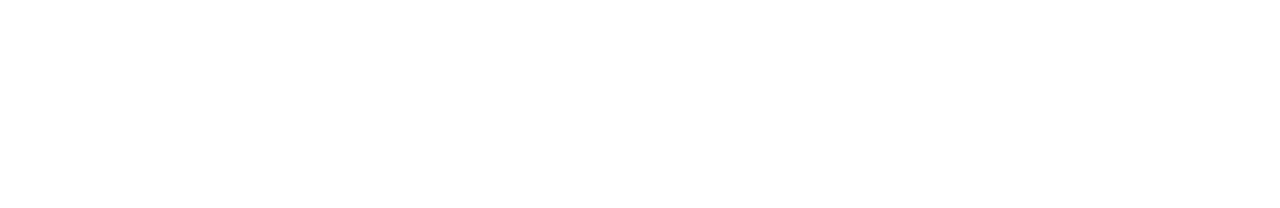
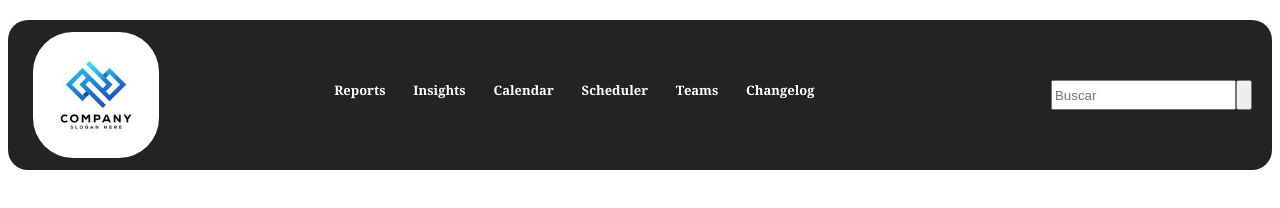
Before and after one commit to diegomutis98/parcial_2, a plain HTML site: page index.html in a window 1280 px wide. Drawn offline with Linux system fonts and the light colour scheme.

Commit message:
mejorando la pagina

```diff
--- a/index.html
+++ b/index.html
@@ -2,11 +2,31 @@
 <html lang="en">
 <head>
     <meta charset="UTF-8">
-    <meta name="viewport" content="width=device-width, initial-scale=1.0">
+    <meta name="Diego Andrés Mutis Muñoz" content="width=device-width, initial-scale=1.0">
     <link rel="stylesheet" type="text/css" href="styles.css">
-    <title>Document</title>
+    <title>Examen_2</title>
 </head>
 <body>
+    <header>
+        <div class="logo">
+            <img src="logo.jpg" alt="Logo compañia Mutis">
 
+        </div>
+        <div class="menu">
+            <nav>
+                <a href="#"><h2>Reports</h2></a>
+                <a href="#"><h2>Insights</h2></a>
+                <a href="#"><h2>Calendar</h2></a>
+                <a href="#"><h2>Scheduler</h2></a>
+                <a href="#"><h2>Teams</h2></a>
+                <a href="#"><h2>Changelog</h2></a>
+            </nav>
+        </div>
+        <div class="busqueda">
+            <input type="text" placeholder="Buscar">
+            <button><i class="fa-solid"></i></button>
+
+        </div>
+    </header>
 </body>
 </html>
--- a/styles.css
+++ b/styles.css
@@ -0,0 +1,59 @@
+header{
+    display: flex;
+    justify-content:space-between;
+    align-items: center;
+    width: 100%;
+    height: 150px;
+    border-radius: 20px;
+    background-color: rgb(36, 35, 35);
+    margin-top: 20px;
+}
+.logo{
+    display: flex;
+    align-items: center;
+    width: 20%;
+    height: 100%;
+    margin-left: 15px;
+}
+img{
+    width: 50%;
+    height: auto;
+    margin: 10px;
+    border-radius: 40px;
+}
+.menu{
+    width: 38%;
+    height: 50px;
+}
+.busqueda{
+    display: flex;
+    justify-content: end;
+    width: 30%;
+    height: 30px;
+    margin-right: 20px;
+}
+nav{
+    display: flex;
+    justify-content: space-between;
+    align-items: center;
+}
+h2{
+    font-size: 13px;
+    color: white;
+    font-family: Georgia, 'Times New Roman', Times, serif;
+    transition: all 100ms ease-out;
+}
+a{
+    text-decoration: none;
+}
+a:hover h2{
+    color: rgb(36, 35, 35);
+    font-size: 20px;
+    background-color: white;
+    text-shadow: 1px 2px 8px #000;
+    text-decoration: underline;
+}
+.logo img:hover{
+    opacity: 0.5;
+    cursor: pointer;
+}
```
Also changed, not shown: icono_2.png (added), logo.jpg (added).
